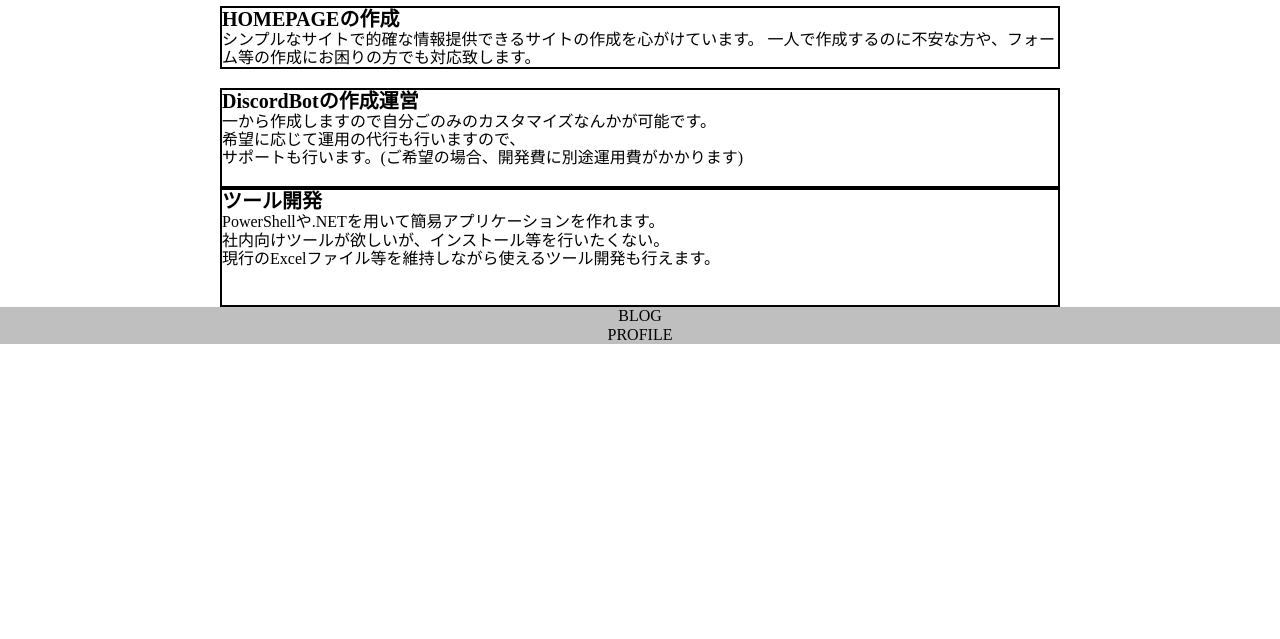
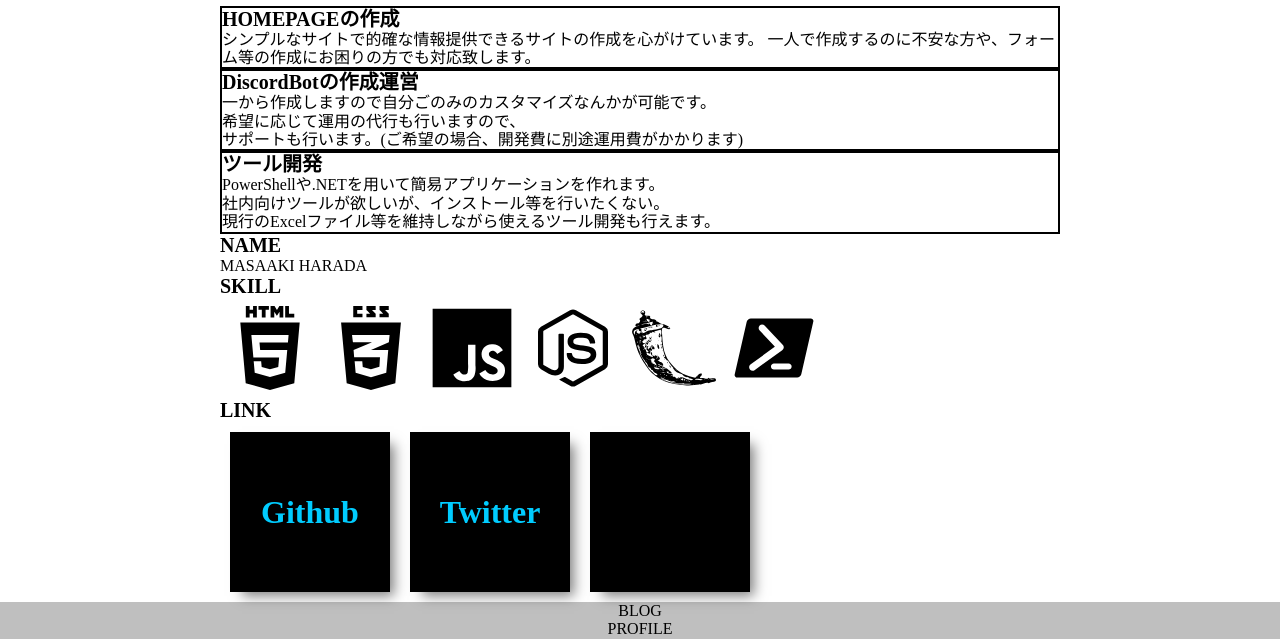
Before and after one commit to hankakukatakana/My-site, a plain HTML site: page index.html in a window 1280 px wide. Shown: the part 589-1228 px from the top of the page. Before the commit the page ends 933 px from the top, so only its background shows below. Drawn offline with Linux system fonts and the light colour scheme; some packages are replaced by stand-ins of ours.

Commit message:
skill seet

```diff
--- a/index.html
+++ b/index.html
@@ -54,7 +54,6 @@
     </main>
 
     <div class="container">
-
         <div class="works">
             <h2>どんなことができる？</h2>
             <ul>
@@ -66,11 +65,7 @@
                             一人で作成するのに不安な方や、フォーム等の作成にお困りの方でも対応致します。
                         </div>
                     </div>
-                    <div>
-                        <ul>
-                            <li><img src="" alt=""></li>
-                        </ul>
-                    </div>
+
                 </li>
                 <li>
                     <div class="border">
@@ -79,11 +74,6 @@
                             一から作成しますので自分ごのみのカスタマイズなんかが可能です。<br>
                             希望に応じて運用の代行も行いますので、<br>
                             サポートも行います。(ご希望の場合、開発費に別途運用費がかかります)
-                        </div>
-                        <div>
-                            <ul>
-                                <li><img src="" alt=""></li>
-                            </ul>
                         </div>
                     </div>
                 </li>
@@ -94,12 +84,6 @@
                             PowerShellや.NETを用いて簡易アプリケーションを作れます。<br>
                             社内向けツールが欲しいが、インストール等を行いたくない。<br>
                             現行のExcelファイル等を維持しながら使えるツール開発も行えます。
-                        </div>
-                        <div class="icon">
-                            <ul>
-                                <li><img src="" alt=""></li>
-                                <li><img src="" alt=""></li>
-                            </ul>
                         </div>
                     </div>
                 </li>
@@ -125,6 +109,54 @@
         </div>
         -->
     </div>
+    <div class="container">
+        <h3></h3>
+
+        <div class="profile">
+            <div>
+                <h3>NAME</h3>
+                <p>MASAAKI HARADA</p>
+
+            </div>
+            <div>
+                <h3>SKILL</h3>
+                <ul class="icon">
+                    <li><img src="../img/icon/html5-01-svgrepo-com.svg" alt=""></li>
+                    <li><img src="../img/icon/css3-01-svgrepo-com.svg" alt=""></li>
+                    <li><img src="../img/icon/javascript-svgrepo-com.svg" alt=""></li>
+                    <li><img src="../img/icon/node-js-svgrepo-com.svg" alt=""></li>
+                    <li><img src="../img/icon/flask-svgrepo-com.svg" alt=""></li>
+                    <li><img src="../img/icon/powershell-svgrepo-com.svg" alt=""></li>
+                </ul>
+            </div>
+            <div >
+                <h3>LINK</h3>
+                <ul class="windows">
+                    <li>
+                        <div class="wrappar">
+                            <div class="box">
+                                Github
+                            </div>
+                        </div>
+                    </li>
+                    <li>
+                        <div class="wrappar">
+                            <div class="box">
+                                Twitter
+                            </div>
+                        </div>
+                    </li>
+                    <li>
+                        <div class="wrappar">
+                            <div class="box">
+
+                            </div>
+                        </div>
+                    </li>
+                </ul>
+            </div>
+        </div>
+    </div>
     <footer>
         <div class="container">
             <div class="footer-menu">
```
Also changed, not shown: works/index.html (+0 -47 lines).
